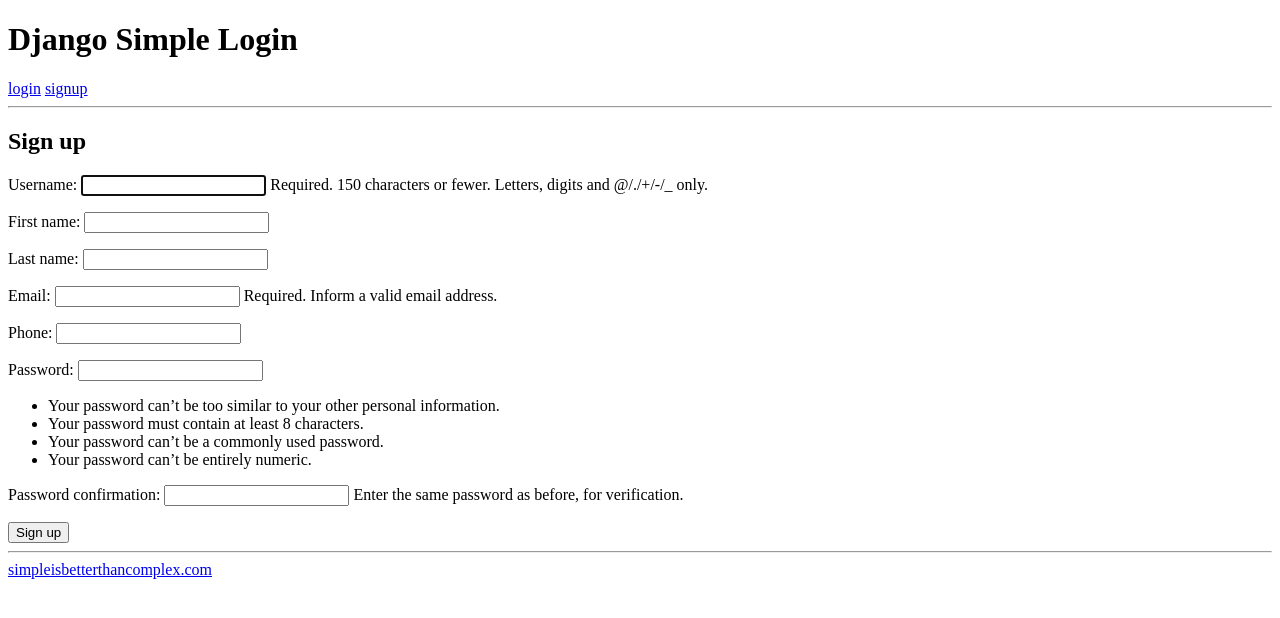
After one commit to persja40/pite, a Django app: page /signup/ in a window 1280 px wide. The commit adds this page. Shown: the top 618 px of the page. Run offline with Django 3.2, Linux system fonts and the light colour scheme.

Commit message:
registration

```diff
--- /dev/null
+++ b/blabla/blabla/forms.py
@@ -0,0 +1,18 @@
+from django import forms
+from django.contrib.auth.forms import UserCreationForm
+from django.contrib.auth.models import User
+
+
+class SignUpForm(UserCreationForm):
+    first_name = forms.CharField(
+        max_length=30)
+    last_name = forms.CharField(
+        max_length=30)
+    email = forms.EmailField(
+        max_length=254, help_text='Required. Inform a valid email address.')
+    phone = forms.DecimalField()
+
+    class Meta:
+        model = User
+        fields = ('username', 'first_name', 'last_name',
+                  'email','phone', 'password1', 'password2', )
--- a/blabla/blabla/urls.py
+++ b/blabla/blabla/urls.py
@@ -18,10 +18,14 @@ from django.urls import path
 from django.conf.urls import url
 from django.contrib.auth import views as auth_views
 from django.views.generic.base import TemplateView
+from blabla import views as core_views
 
 urlpatterns = [
     url('admin/', admin.site.urls),
     url(r'^$', TemplateView.as_view(template_name='home.html'), name='home'),
-    url(r'^login/$', auth_views.login,{'template_name': 'login.html'}, name='login'),
-    url(r'^logout/$', auth_views.logout,{'template_name': 'logged_out.html'}, name='logout'),
+    url(r'^login/$', auth_views.login,
+        {'template_name': 'login.html'}, name='login'),
+    url(r'^logout/$', auth_views.logout,
+        {'template_name': 'logged_out.html'}, name='logout'),
+    url(r'^signup/$', core_views.signup, name='signup'),
 ]
--- /dev/null
+++ b/blabla/blabla/views.py
@@ -0,0 +1,19 @@
+from django.contrib.auth import login, authenticate
+from django.contrib.auth.forms import UserCreationForm
+from django.shortcuts import render, redirect
+from blabla.forms import SignUpForm
+
+
+def signup(request):
+    if request.method == 'POST':
+        form = SignUpForm(request.POST)
+        if form.is_valid():
+            form.save()
+            username = form.cleaned_data.get('username')
+            raw_password = form.cleaned_data.get('password1')
+            user = authenticate(username=username, password=raw_password)
+            login(request, user)
+            return redirect('home')
+    else:
+        form = SignUpForm()
+    return render(request, 'signup.html', {'form': form})
--- a/blabla/templates/base.html
+++ b/blabla/templates/base.html
@@ -13,6 +13,7 @@
         <a href="{% url 'logout' %}">logout</a>
         {% else %}
         <a href="{% url 'login' %}">login</a>
+        <a href="{% url 'signup' %}">signup</a>
         {% endif %}
     </header>
     <hr>
--- /dev/null
+++ b/blabla/templates/signup.html
@@ -0,0 +1,7 @@
+{% extends 'base.html' %} {% block content %}
+<h2>Sign up</h2>
+<form method="post">
+    {% csrf_token %} {{ form.as_p }}
+    <button type="submit">Sign up</button>
+</form>
+{% endblock %}
```
